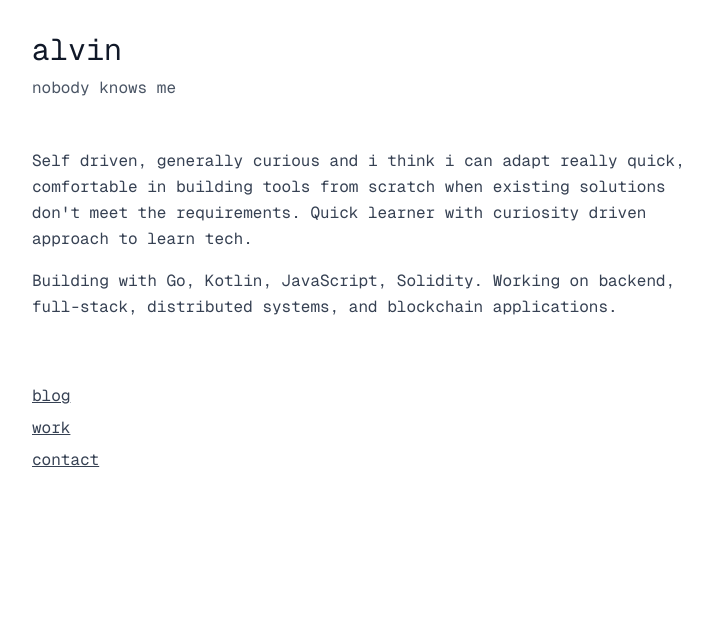
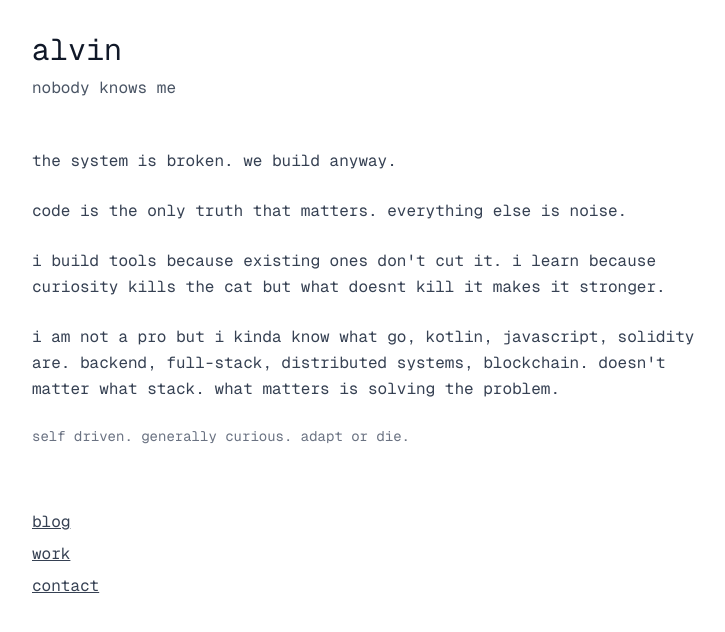
Before and after one commit to alvinliju/alvinliju.me, a Next.js app: page / in a window 1280 px wide. Shown: the top 632 px of the page, without its empty margins (272-997 px from the left). Built offline with nearby package versions, Linux system fonts and the light colour scheme.

Commit message:
finsihed the whole site

```diff
--- a/app/page.tsx
+++ b/app/page.tsx
@@ -9,12 +9,22 @@ export default function Home() {
           <p className="text-gray-600">nobody knows me</p>
         </div>
 
-        <div className="space-y-4 text-gray-700 leading-relaxed">
+        <div className="space-y-6 text-gray-700 leading-relaxed">
           <p>
-            Self driven, generally curious and i think i can adapt really quick, comfortable in building tools from scratch when existing solutions don't meet the requirements. Quick learner with curiosity driven approach to learn tech.
+            the system is broken. we build anyway.
           </p>
           <p>
-            Building with Go, Kotlin, JavaScript, Solidity. Working on backend, full-stack, distributed systems, and blockchain applications.
+            code is the only truth that matters. everything else is noise.
+          </p>
+          <p>
+            i build tools because existing ones don't cut it. i learn because curiosity kills the cat but what doesnt kill it makes it stronger.
+          </p>
+          <p>
+            i am not a pro but i kinda know what go, kotlin, javascript, solidity are. backend, full-stack, distributed systems, blockchain.
+            doesn't matter what stack. what matters is solving the problem.
+          </p>
+          <p className="text-gray-500 text-sm">
+            self driven. generally curious. adapt or die.
           </p>
         </div>
 
```
